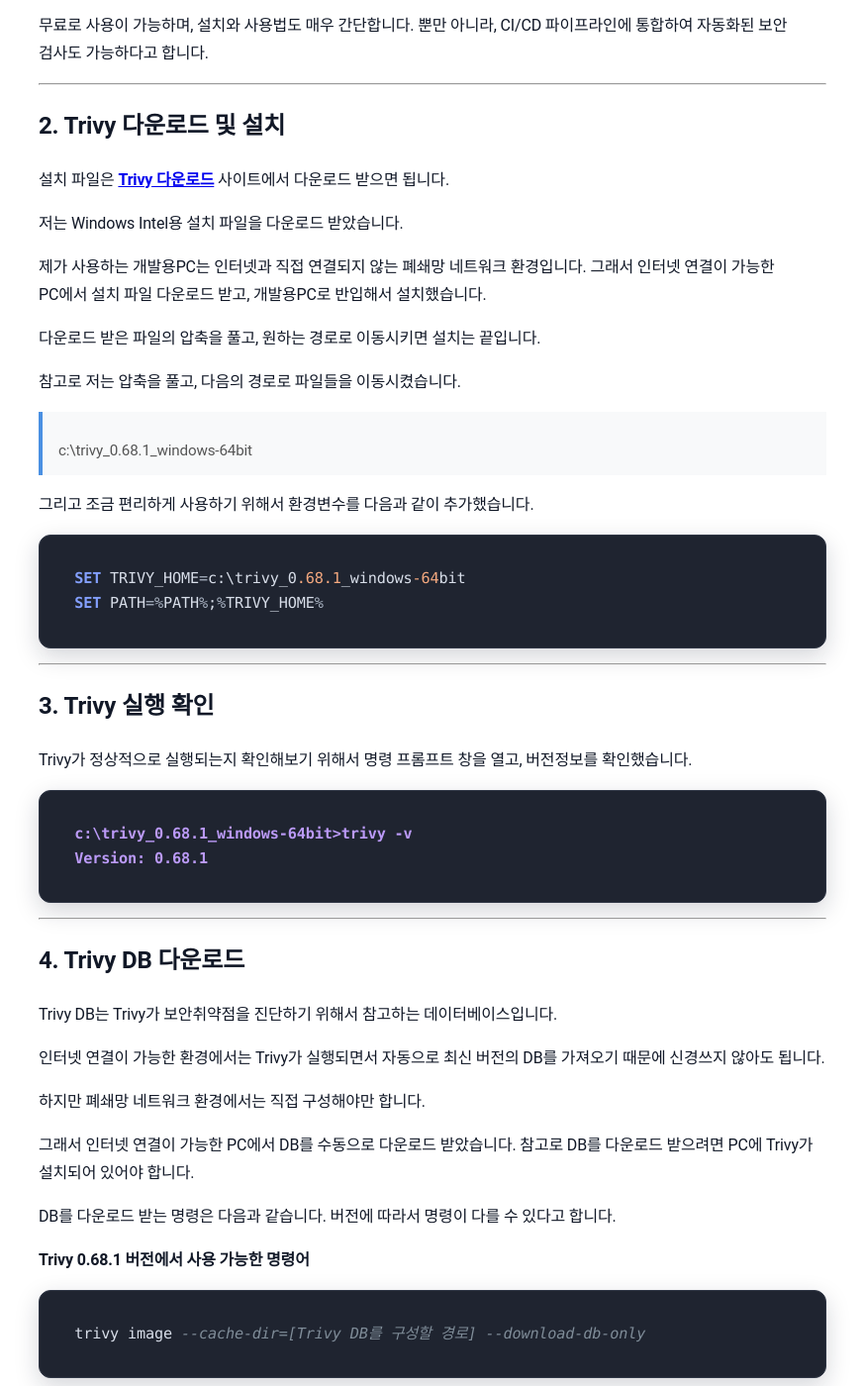
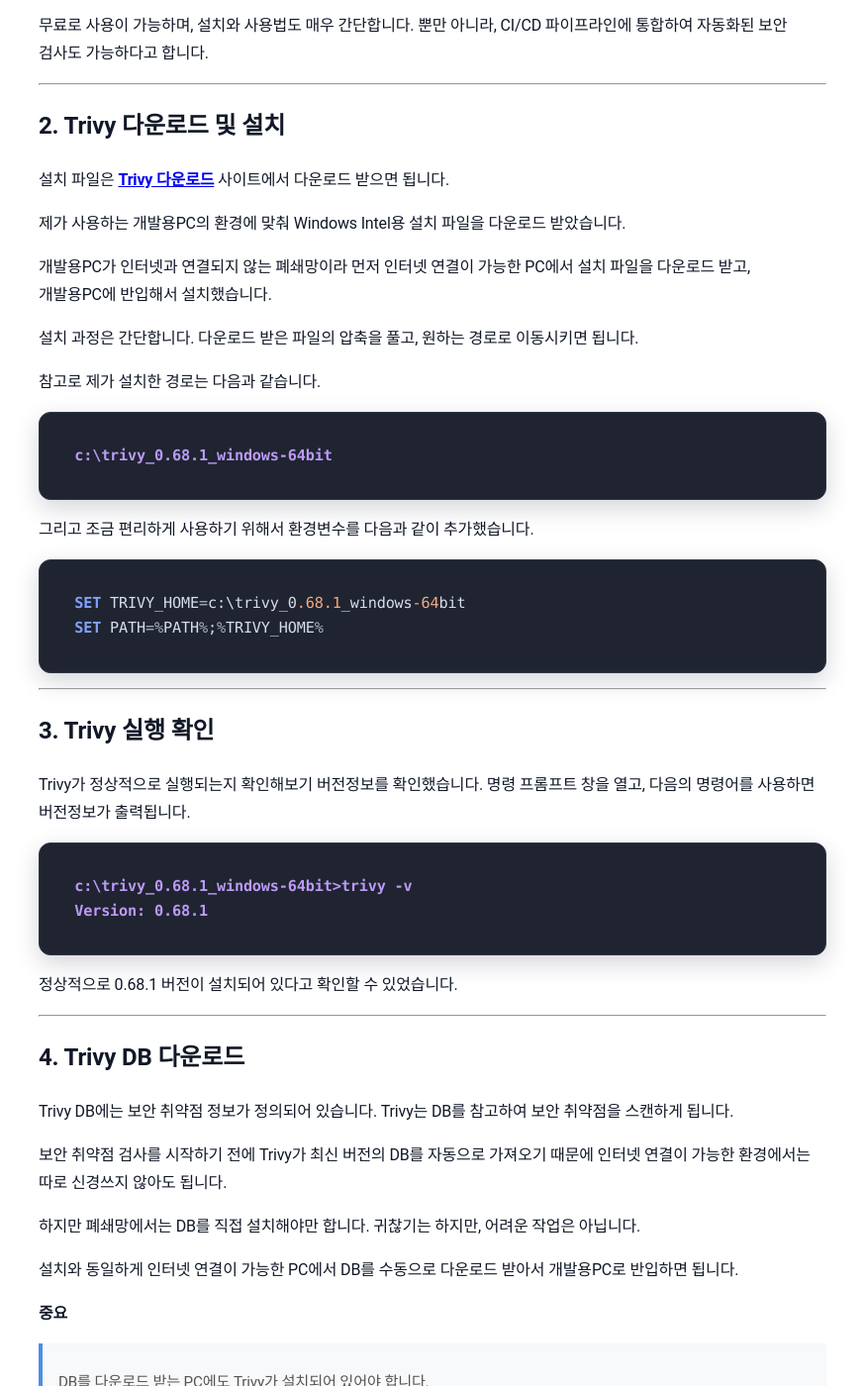
Before and after one commit to sanghoon-lee/sanghoon-lee.github.io, a Jekyll site: the page built from _posts/2025-12-10-trivy.md, in a window 1280 px wide and 1400 px high, scrolled down 960 px. Shown: the whole window at 99% size, without its empty margins (203-1076 px from the left). Built offline with Jekyll 4.4.1, drawn with Linux system fonts in a browser that asks for light colours; nearby versions of some CDN libraries; comment, search, counter and statistics services are not loaded; some of the changed text lies outside the part shown.

Commit message:
Update 2025-12-10-trivy.md

````diff
--- a/_posts/2025-12-10-trivy.md
+++ b/_posts/2025-12-10-trivy.md
@@ -1,8 +1,8 @@
 ---
 layout: post
-title: "[학습기록] 폐쇄망 네트워크에서 Trivy로 소스코드의 보안취약점 진단하기"
+title: "[학습기록] 폐쇄망 네트워크에서 Trivy로 소스코드의 보안 취약점 진단하기"
 date: 2025-12-10
-description: 로컬PC에 Trivy를 설치해서 간단하게 소스코드의 보안취약점을 진단해보고, 그 과정을 기록한 글입니다.
+description: 로컬PC에 Trivy를 설치해서 간단하게 소스코드의 보안 취약점을 진단해보고, 그 과정을 기록한 글입니다.
 image: /assets/images/trivy.png
 categories: 학습기록
 ---
@@ -11,7 +11,7 @@ categories: 학습기록
 
 하지만 최근 대규모 정보유출 사고가 연이어 발생하는 것을 보면서 앞으로는 서비스의 보안성 강화에도 관심을 기울여야 하겠다는 생각이 들었습니다.
 
-그 시작으로 소스코드의 보안취약점부터 먼저 진단해보고 싶었습니다.
+그 시작으로 소스코드의 보안 취약점부터 먼저 진단해보고 싶었습니다.
 
 인터넷에서 검색해보니 사용 가능한 도구들은 많았습니다.
 
@@ -19,7 +19,7 @@ categories: 학습기록
 
 ## 1. Trivy 소개
 
-Trivy는 컨테이너 이미지, 파일 시스템, Git 저장소, Kubernetes 설정 등 다양한 소프트웨어 구성 요소에서 보안 취약점(CVE)과 잘못된 구성을 찾아주는 오픈소스 기반의 스캐너입니다.
+Trivy는 컨테이너 이미지, 파일 시스템, Git 저장소, Kubernetes 설정 등 다양한 소프트웨어 구성 요소에서 보안 취약점(CVE)을 찾아주는 오픈소스 기반의 스캐너입니다.
 
 <img class="main-image" src="/assets/images/trivy.png" alt="Trivy">
 
@@ -31,15 +31,17 @@ Trivy는 컨테이너 이미지, 파일 시스템, Git 저장소, Kubernetes 설
 
 설치 파일은 [**Trivy 다운로드**](https://github.com/aquasecurity/trivy/releases) 사이트에서 다운로드 받으면 됩니다.
 
-저는 Windows Intel용 설치 파일을 다운로드 받았습니다.
+제가 사용하는 개발용PC의 환경에 맞춰 Windows Intel용 설치 파일을 다운로드 받았습니다.
 
-제가 사용하는 개발용PC는 인터넷과 직접 연결되지 않는 폐쇄망 네트워크 환경입니다. 그래서 인터넷 연결이 가능한 PC에서 설치 파일 다운로드 받고, 개발용PC로 반입해서 설치했습니다.
+개발용PC가 인터넷과 연결되지 않는 폐쇄망이라 먼저 인터넷 연결이 가능한 PC에서 설치 파일을 다운로드 받고, 개발용PC에 반입해서 설치했습니다.
 
-다운로드 받은 파일의 압축을 풀고, 원하는 경로로 이동시키면 설치는 끝입니다.
+설치 과정은 간단합니다. 다운로드 받은 파일의 압축을 풀고, 원하는 경로로 이동시키면 됩니다.
 
-참고로 저는 압축을 풀고, 다음의 경로로 파일들을 이동시켰습니다.
+참고로 제가 설치한 경로는 다음과 같습니다.
 
-> c:\trivy_0.68.1_windows-64bit
+```text
+c:\trivy_0.68.1_windows-64bit
+```
 
 그리고 조금 편리하게 사용하기 위해서 환경변수를 다음과 같이 추가했습니다.
 
@@ -52,26 +54,31 @@ SET PATH=%PATH%;%TRIVY_HOME%
 
 ## 3. Trivy 실행 확인
 
-Trivy가 정상적으로 실행되는지 확인해보기 위해서 명령 프롬프트 창을 열고, 버전정보를 확인했습니다.
+Trivy가 정상적으로 실행되는지 확인해보기 버전정보를 확인했습니다. 명령 프롬프트 창을 열고, 다음의 명령어를 사용하면 버전정보가 출력됩니다.
 
 ```bash
 c:\trivy_0.68.1_windows-64bit>trivy -v
 Version: 0.68.1
 ```
 
+정상적으로 0.68.1 버전이 설치되어 있다고 확인할 수 있었습니다.
+
 ---
 
 ## 4. Trivy DB 다운로드
 
-Trivy DB는 Trivy가 보안취약점을 진단하기 위해서 참고하는 데이터베이스입니다.
+Trivy DB에는 보안 취약점 정보가 정의되어 있습니다. Trivy는 DB를 참고하여 보안 취약점을 스캔하게 됩니다.
 
-인터넷 연결이 가능한 환경에서는 Trivy가 실행되면서 자동으로 최신 버전의 DB를 가져오기 때문에 신경쓰지 않아도 됩니다.
+보안 취약점 검사를 시작하기 전에 Trivy가 최신 버전의 DB를 자동으로 가져오기 때문에 인터넷 연결이 가능한 환경에서는 따로 신경쓰지 않아도 됩니다.
 
-하지만 폐쇄망 네트워크 환경에서는 직접 구성해야만 합니다.
+하지만 폐쇄망에서는 DB를 직접 설치해야만 합니다. 귀찮기는 하지만, 어려운 작업은 아닙니다.
 
-그래서 인터넷 연결이 가능한 PC에서 DB를 수동으로 다운로드 받았습니다. 참고로 DB를 다운로드 받으려면 PC에 Trivy가 설치되어 있어야 합니다.
+설치와 동일하게 인터넷 연결이 가능한 PC에서 DB를 수동으로 다운로드 받아서 개발용PC로 반입하면 됩니다.
 
-DB를 다운로드 받는 명령은 다음과 같습니다. 버전에 따라서 명령이 다를 수 있다고 합니다.
+**중요**
+> DB를 다운로드 받는 PC에도 Trivy가 설치되어 있어야 합니다.
+
+DB를 다운로드하기 위한 명령은 버전에 따라 다를 수 있다고 합니다. 0.68.1 버전에서의 명령은 다음과 같습니다.
 
 **Trivy 0.68.1 버전에서 사용 가능한 명령어**
 ```text
@@ -80,7 +87,7 @@ trivy image --cache-dir=[Trivy DB를 구성할 경로] --download-db-only
 
 > --download-db-only 대신 --download-java-db-only를 사용해서 자바코드의 보안취약점 진단에 사용되는 DB를 다운로드 받을 수도 있습니다.
 
-```
+```text
 C:\git\anti-phishing>trivy image --cache-dir=%TRIVY_HOME%\trivy_db --download-db-only
 2025-12-12T14:22:57+09:00       INFO    [vulndb] Need to update DB
 2025-12-12T14:22:57+09:00       INFO    [vulndb] Downloading vulnerability DB...
@@ -105,7 +112,7 @@ Trivy DB는 다음과 같은 구조를 가져야 합니다.
      └─ …
 ```
 
-다운로드 받았던 B를 개발용PC로 반입하고, 위의 구조를 참고해서 원하는 위치에 파일을 복사해서 사용했습니다.
+개발용PC로 반입된 DB의 압축을 해제하고, 위의 구조를 참고해서 원하는 위치에 파일을 복사해서 사용하면 됩니다.
 
 ---
 
@@ -117,7 +124,7 @@ Trivy DB는 다음과 같은 구조를 가져야 합니다.
 trivy fs [소스코드가 위치한 경로]
 ```
 
-폐쇄망 네트워크 환경에서는 DB 다운로드 절차가 생략되도록 옵션을 추가해서 사용해야 합니다.
+폐쇄망에서는 DB 다운로드 절차가 생략되도록 옵션을 추가해서 사용해야 합니다.
 
 ```text
 trivy fs --cache-dir=[Trivy DB가 구성된 경로] --skip-db-update [소스코드가 위치한 경로]
@@ -147,7 +154,7 @@ Legend:
 - '0': Clean (no security findings detected)
 ```
 
-테스트 프로젝트를 너무 간단하게 만들어서 보안취약점이 나오지는 않았습니다. 회사에서 실제 유지보수하고 있는 프로젝트를 검사한 결과에는 민감정보가 하드코딩되어 있는 부분이 지적되어 있었습니다.
+테스트 프로젝트를 너무 간단하게 만들어서 보안 취약점이 발견되지는 않았습니다. 회사에서 실제 유지보수하고 있는 프로젝트를 검사한 결과에는 민감정보가 하드코딩되어 있는 부분이 보안 취약점으로 기재되어 있었습니다.
 
 ---
 
````
